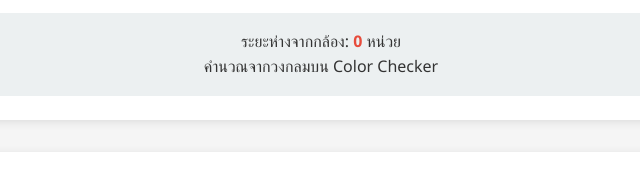
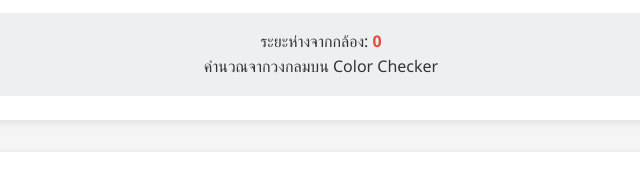
Before and after one commit to siwasilp-ohm/siwasilp-ohm.github.io, a plain HTML site: page color_ok/index.html in a window 1280 px wide. Shown: the part 1628-1801 px from the top of the page, 319-959 px from the left. Drawn offline with Linux system fonts and the light colour scheme.

Commit message:
Update index.html

```diff
--- a/color_ok/index.html
+++ b/color_ok/index.html
@@ -99,7 +99,7 @@
         <section class="distance-calculation">
             <h2>การคำนวณระยะ</h2>
             <div class="distance-info">
-                <p>ระยะห่างจากกล้อง: <span id="distanceValue">0</span> หน่วย</p>
+                <p>ระยะห่างจากกล้อง: <span id="distanceValue">0</span> </p>
                 <p>คำนวณจากวงกลมบน Color Checker</p>
             </div>
         </section>
@@ -119,4 +119,5 @@
     <script src="script.js"></script>
     <script src="saveImage.js"></script>
 </body>
+
 </html>
```
